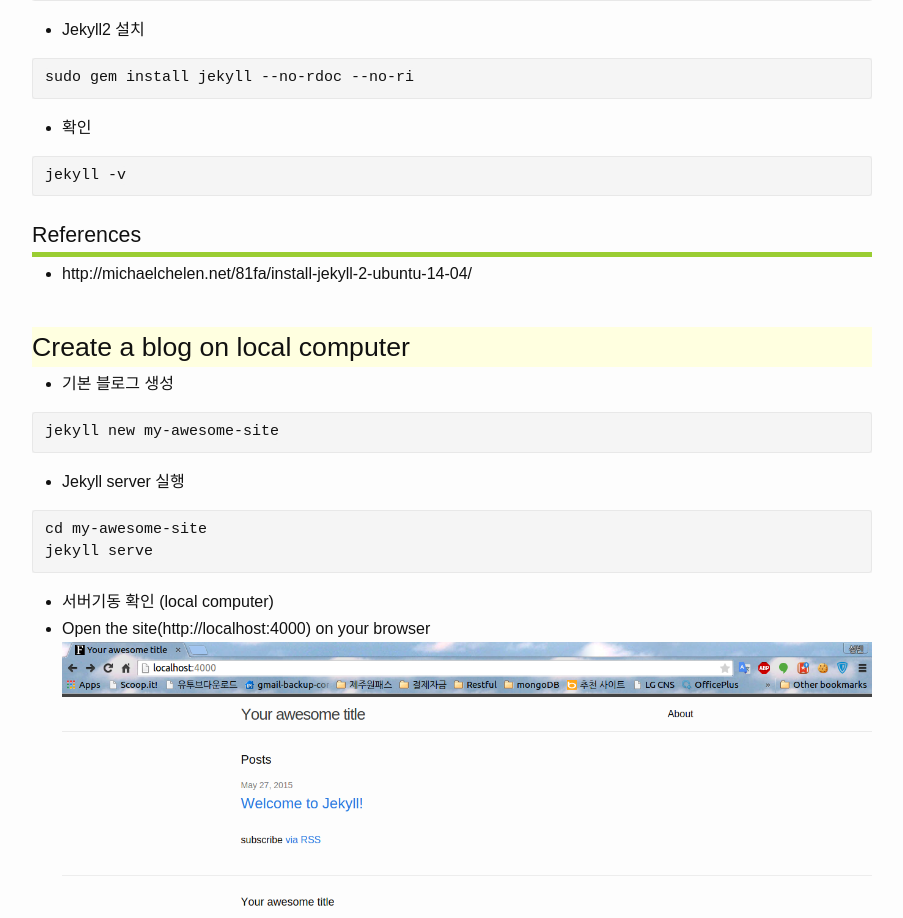
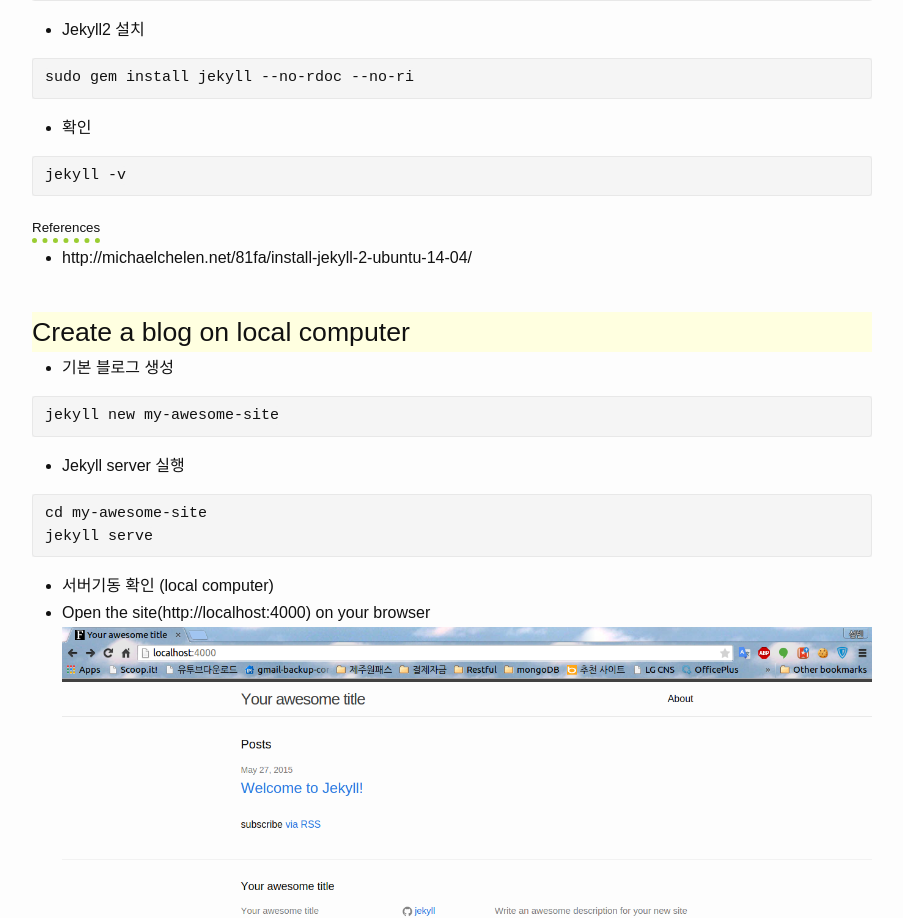
Before and after one commit to dveamer/dveamer.github.io, a Jekyll site: the page built from _posts/Hompage/2015-07-04-JekyllOnGithubPages.md, in a window 1280 px wide. Shown: the part 1663-2581 px from the top of the page, without its empty margins (188-1091 px from the left). Built offline with Jekyll 4.4.1, drawn with Linux system fonts in a browser that asks for light colours; comment, search, counter and statistics services are not loaded.

Commit message:
modify an article

```diff
--- a/_posts/Hompage/2015-07-04-JekyllOnGithubPages.md
+++ b/_posts/Hompage/2015-07-04-JekyllOnGithubPages.md
@@ -42,7 +42,7 @@ sudo gem install jekyll --no-rdoc --no-ri
 jekyll -v
 ~~~
 
-## References
+#### References
  * http://michaelchelen.net/81fa/install-jekyll-2-ubuntu-14-04/
 
 # Create a blog on local computer
@@ -63,7 +63,7 @@ jekyll serve
   - Open the site(http://localhost:4000) on your browser
   ![JekyllInitialPage](/images/post_img/Jekyll2/JekyllInitialPage.png 'JekyllInitialPage')
 
-## References
+#### References
  * http://michaelchelen.net/81fa/install-jekyll-2-ubuntu-14-04/
 
 # Create a blog with theme on Github-Page
```
